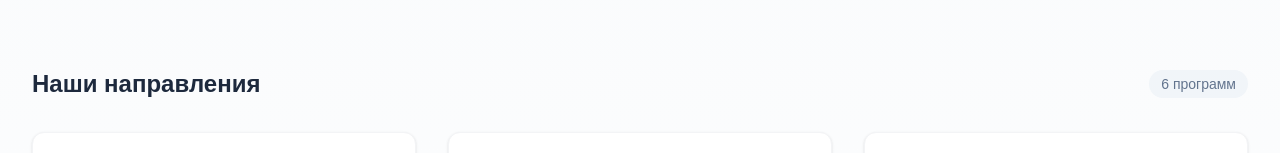
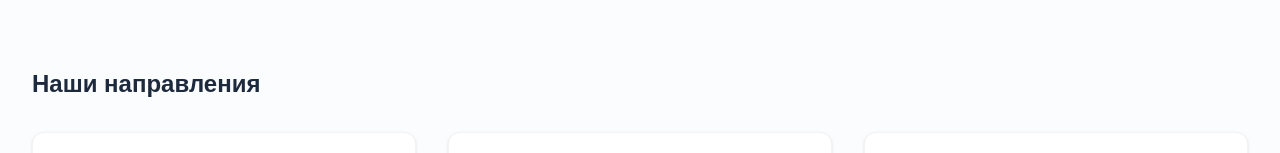
Before and after one commit to Yeminfu/ls-front, a Next.js app: page / in a window 1280 px wide. Shown: the part 375-528 px from the top of the page. Built offline with nearby package versions, Linux system fonts and the light colour scheme.

Commit message:
убрал лишний элемент

```diff
--- a/src/app/(public)/(home)/page.tsx
+++ b/src/app/(public)/(home)/page.tsx
@@ -78,13 +78,10 @@ export default function Home() {
             <h2 className="text-2xl font-bold text-slate-800">
               Наши направления
             </h2>
-            <span className="text-sm text-slate-500 bg-slate-100 px-3 py-1 rounded-full">
-              {CAUSES.length} программ
-            </span>
           </div>
 
           <div className="grid grid-cols-1 sm:grid-cols-2 lg:grid-cols-3 gap-6 lg:gap-8">
-            {CAUSES.map((cause,i) => (
+            {CAUSES.map((cause, i) => (
               <Cause
                 key={i}
                 cause={cause}
@@ -97,11 +94,10 @@ export default function Home() {
         {/* Футер-призыв (опционально) */}
         <section className="mt-20 text-center">
           <div className="bg-gradient-to-r from-blue-600 to-orange-500 rounded-2xl p-8 sm:p-10 text-white">
-            <h3 className="text-2xl font-bold mb-3">
-              Каждая минута на счету
-            </h3>
+            <h3 className="text-2xl font-bold mb-3">Каждая минута на счету</h3>
             <p className="text-blue-100 mb-6 max-w-xl mx-auto">
-              Присоединяйтесь к команде спасателей или поддержите нас — ваша помощь спасает жизни.
+              Присоединяйтесь к команде спасателей или поддержите нас — ваша
+              помощь спасает жизни.
             </p>
             <button className="px-8 py-3 bg-white text-blue-700 font-bold rounded-lg hover:bg-blue-50 transition-colors shadow-lg">
               Связаться с нами
```
